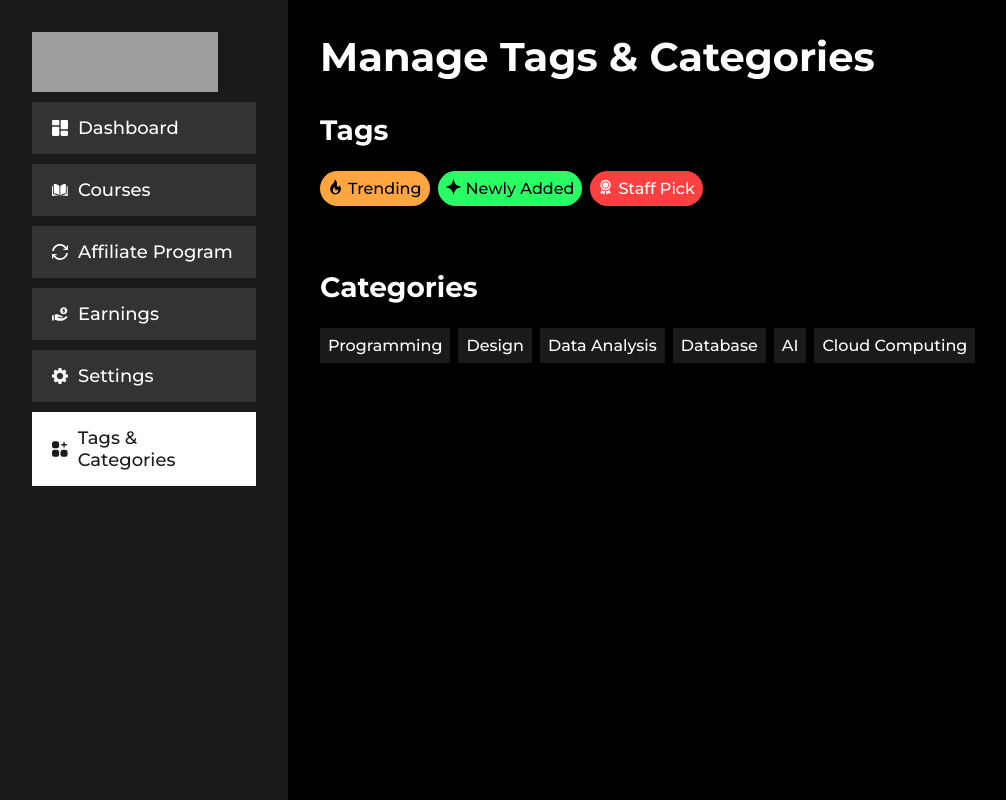
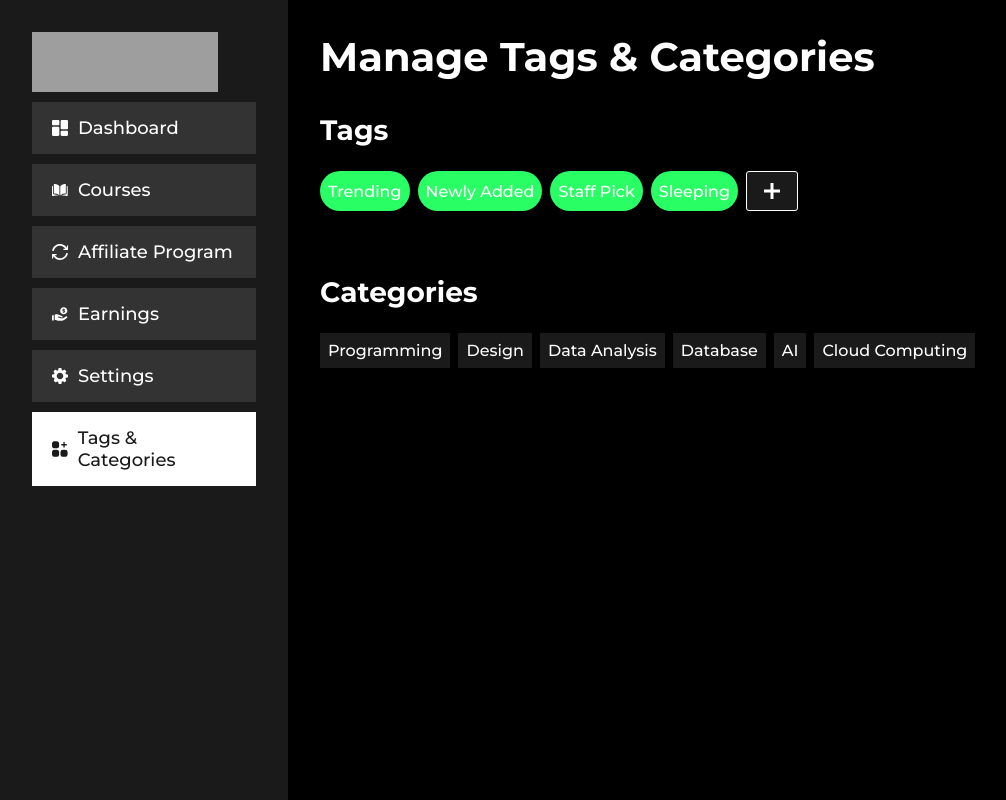
Before and after one commit to mayol333/bjj-source, a React (Vite) app: page /categories in a window 1280 px wide. Shown: the whole page, without its empty margins (0-1006 px from the left). Built offline with nearby package versions, Linux system fonts and the light colour scheme; data requests are answered from the project's data file; grey boxes are pictures that could not be loaded.

Commit message:
adding tags to server

```diff
--- /dev/null
+++ b/db.json
@@ -0,0 +1,20 @@
+{
+  "tags": [
+    {
+      "name": "Trending",
+      "id": "0"
+    },
+    {
+      "name": "Newly Added",
+      "id": "1"
+    },
+    {
+      "name": "Staff Pick",
+      "id": "2"
+    },
+    {
+      "id": "bded",
+      "name": "Sleeping"
+    }
+  ]
+}
--- a/package.json
+++ b/package.json
@@ -8,6 +8,7 @@
     "build": "tsc -b && vite build",
     "lint": "eslint .",
     "preview": "vite preview",
+    "start-server": "json-server --watch db.json --port 8000",
     "storybook": "storybook dev -p 6006",
     "build-storybook": "storybook build"
   },
@@ -15,6 +16,8 @@
     "@radix-ui/react-icons": "^1.3.2",
     "@radix-ui/react-label": "^2.1.2",
     "@radix-ui/react-select": "^2.1.6",
+    "axios": "^1.8.4",
+    "json-server": "^1.0.0-beta.3",
     "react": "^18.3.1",
     "react-dom": "^18.3.1",
     "react-router-dom": "^7.2.0",
--- a/src/components/Categories/Categories.tsx
+++ b/src/components/Categories/Categories.tsx
@@ -1,11 +1,13 @@
 import { Tag } from '../../ui/Tag/Tag'
 import { Heading1, Heading3 } from '../../ui/Typography/styles'
-import Trending from '../../assets/trending.svg?react'
 import { Icon } from '../../ui/Icon/Icon'
-import Medal from '../../assets/medal.svg?react'
-import Star from '../../assets/star.svg?react'
+import Plus from '../../assets/plus.svg?react'
 import { Text } from '../../ui/Typography/styles'
-import { TagWrapper, Wrapper } from './styles'
+import { ButtonsWrapper, CategoriesWrapper, InputWrapper, TagWrapper, Wrapper } from './styles'
+import { Button } from '../../ui/Button/Button'
+import { ChangeEventHandler, useEffect, useState } from 'react'
+import { Input } from '../../ui/Input/Input'
+import axios from 'axios'
 
 const categories = [
 	{ name: 'Programming', id: 0 },
@@ -17,62 +19,78 @@ const categories = [
 ]
 
 export const Categories = () => {
+	const [isInputShown, setIsInputShown] = useState(false)
+	const [isInputFilled, setIsInputFilled] = useState('')
+	const [tags, setTags] = useState<{ name: string; id: number }[]>([])
+	const handleInputShow = () => {
+		setIsInputShown(true)
+	}
+	const handleInputFill: ChangeEventHandler<HTMLInputElement> = (event) => {
+		setIsInputFilled(event.target.value)
+	}
+	const showInputValue = async () => {
+		if (isInputFilled.length > 20) {
+			return
+		}
+		try {
+			const { data } = await axios.post('http://localhost:8000/tags', {
+				name: isInputFilled,
+			})
+			setTags([...tags, data])
+		} catch (error) {
+			console.log(error)
+		}
+	}
+	useEffect(() => {
+		const getTags = async () => {
+			try {
+				const { data } = await axios.get('http://localhost:8000/tags')
+				setTags(data)
+			} catch (error) {
+				console.log(error)
+			}
+		}
+		getTags()
+	}, [])
+	console.log('data', tags)
 	return (
 		<Wrapper>
 			<Heading1>Manage Tags & Categories</Heading1>
 			<div>
 				<Heading3>Tags</Heading3>
 				<TagWrapper>
-					<Tag background="orange">
-						<Icon color="black">
-							<Trending />
+					<ButtonsWrapper>
+						{tags.map((tag) => (
+							<Tag key={tag.id}>
+								<Text $style="subtitleL">{tag.name}</Text>
+							</Tag>
+						))}
+						<Button onClick={handleInputShow} disabled={isInputShown} mode="secondary">
+							<Icon color="neutral_100">
+								<Plus />
 							</Icon>
-						<Text $color="black" $style="subtitleL">
-							Trending
-						</Text>
-					</Tag>
-					<Tag background="success">
-						<Icon color="black">
-							<Star />
-						</Icon>
-						<Text $color="black" $style="subtitleL">
-							Newly Added
-						</Text>
-					</Tag>
-					<Tag background="error">
-						<Icon color="neutral_100">
-							<Medal />
-						</Icon>
-						<Text $style="subtitleL">Staff Pick</Text>
-					</Tag>
+						</Button>
+					</ButtonsWrapper>
+					{isInputShown && (
+						<InputWrapper>
+							<Input value={isInputFilled} onChange={handleInputFill} placeholder={'Tag name'}></Input>
+							<Button onClick={showInputValue} disabled={!isInputFilled} mode="red">
+								<Text $style="subtitleL">Add</Text>
+							</Button>
+						</InputWrapper>
+					)}
 				</TagWrapper>
 			</div>
 			<div>
 				<Heading3>Categories</Heading3>
 				<TagWrapper>
-					{/* <Tag isBasic>
-						<Text $style="subtitleL">Programming</Text>
-					</Tag>
-					<Tag isBasic>
-						<Text $style="subtitleL">Design</Text>
-					</Tag>
-					<Tag isBasic>
-						<Text $style="subtitleL">Data Analysis</Text>
-					</Tag>
-					<Tag isBasic>
-						<Text $style="subtitleL">Database</Text>
-					</Tag>
-					<Tag isBasic>
-						<Text $style="subtitleL">AI</Text>
-					</Tag>
-					<Tag isBasic>
-						<Text $style="subtitleL">Cloud Computing</Text>
-					</Tag> */}
+					<CategoriesWrapper>
 						{categories.map((category) => (
 							<Tag key={category.id} isBasic>
 								<Text $style="subtitleL">{category.name}</Text>
 							</Tag>
 						))}
+					</CategoriesWrapper>
 				</TagWrapper>
 			</div>
 		</Wrapper>
--- a/src/components/Categories/styles.ts
+++ b/src/components/Categories/styles.ts
@@ -2,12 +2,29 @@ import styled from 'styled-components'
 
 export const TagWrapper = styled.div`
 	display: flex;
-	gap: 8px;
+	flex-direction: column;
+
 	margin-top: 24px;
-	margin-bottom: 32px;
+	margin-bottom: 16px;
 `
 export const Wrapper = styled.div`
 	display: flex;
 	flex-direction: column;
 	gap: 32px;
 `
+export const InputWrapper = styled.div`
+	display: flex;
+	flex-direction: row;
+	gap: 8px;
+`
+export const ButtonsWrapper = styled.div`
+	display: flex;
+	flex-direction: row;
+	gap: 8px;
+	margin-bottom: 16px;
+`
+export const CategoriesWrapper = styled.div`
+	display: flex;
+	flex-direction: row;
+	gap: 8px;
+`
--- a/src/ui/Button/Button.tsx
+++ b/src/ui/Button/Button.tsx
@@ -1,21 +1,10 @@
-import { StyledButton } from "./styles";
-import { ButtonProps } from "./types";
+import { StyledButton } from './styles'
+import { ButtonProps } from './types'
 
-
-export const Button = ({
-    size = "medium",
-    onClick,
-    mode = "primary",
-    disabled,
-}: ButtonProps) => {
-    return (
-        <StyledButton
-            $size={size}
-            $mode={mode}
-            disabled={disabled}
-            onClick={onClick}
-        >
-            Button
-        </StyledButton>
-    );
-};
+export const Button = ({ children, size = 'medium', onClick, mode = 'primary', disabled }: ButtonProps) => {
+	return (
+		<StyledButton $size={size} $mode={mode} disabled={disabled} onClick={onClick}>
+			{children}
+		</StyledButton>
+	)
+}
--- a/src/ui/Button/styles.ts
+++ b/src/ui/Button/styles.ts
@@ -1,5 +1,5 @@
-import styled, { css } from "styled-components";
-import { StyledButtonProps } from "./types";
+import styled, { css } from 'styled-components'
+import { StyledButtonProps } from './types'
 
 export const StyledButton = styled.button<StyledButtonProps>`
 	border-radius: 3px;
@@ -13,35 +13,41 @@ export const StyledButton = styled.button<StyledButtonProps>`
 
 	${({ $size }) => {
 		switch ($size) {
-            case "small":
+			case 'small':
 				return css`
 					padding: 6px 10px;
 					font-size: 14px;
-                `;
-            case "medium":
+				`
+			case 'medium':
 				return css`
 					padding: 11px 17px;
 					font-size: 16px;
-                `;
-            case "large":
+				`
+			case 'large':
 				return css`
 					padding: 16px 25px;
 					font-size: 18px;
-                `;
+				`
 		}
 	}}
 	${({ $mode, theme }) => {
 		switch ($mode) {
-            case "primary":
+			case 'primary':
 				return css`
 					background-color: ${theme.colors.neutral_100};
 					color: ${theme.colors.neutral_10};
-                `;
-            case "secondary":
+				`
+			case 'secondary':
 				return css`
 					background-color: ${theme.colors.neutral_10};
 					color: ${theme.colors.neutral_100};
-                `;
+				`
+			case 'red':
+				return css`
+					background-color: ${theme.colors.secondary};
+					color: ${theme.colors.neutral_100};
+					border: none;
+				`
 		}
 	}}
-`;
+`
--- a/src/ui/Tag/styles.ts
+++ b/src/ui/Tag/styles.ts
@@ -4,6 +4,7 @@ import { Theme } from '../../styles/styled-components'
 export const StyledTag = styled.div<{ $background: keyof Theme['colors']; $isBasic?: boolean }>`
 	padding: 8px;
 	border-radius: 25px;
+	align-items: center;
 	background-color: ${({ $background, theme }) => theme.colors[$background]};
 	display: flex;
 	gap: 4px;
```
Also changed, not shown: src/ui/Button/types.ts (+13 -11 lines), src/ui/Input/types.ts (+4 -5 lines), 1 other file (tests, documents, lock files or other folders). Lines whose indentation alone changed are shown as unchanged.
